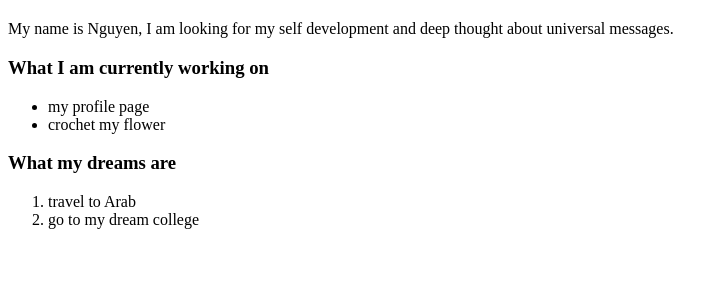
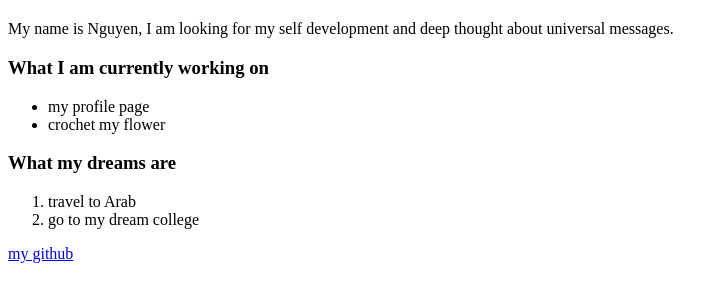
Before and after one commit to Ngntran16/My-profile, a plain HTML site: page index.html in a window 1280 px wide. Shown: the part 405-706 px from the top of the page, without its empty margins (0-728 px from the left). Drawn offline with Linux system fonts and the light colour scheme.

Commit message:
working on my profile picture page added link to github

```diff
--- a/index.html
+++ b/index.html
@@ -36,6 +36,9 @@
                     </ol>
                 </div>
             </div>
+            <div class="button-container">
+                <a href="https://github.com/Ngntran16/My-profile">my github</a>
+            </div>
     </div>
 </body>
 </html>
```
